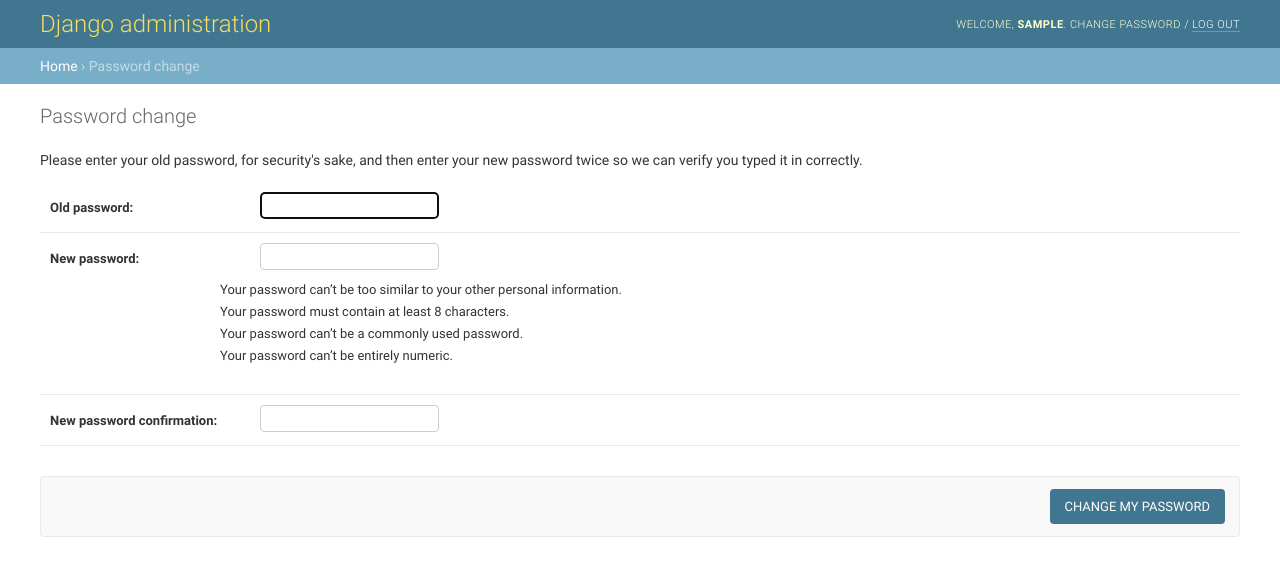
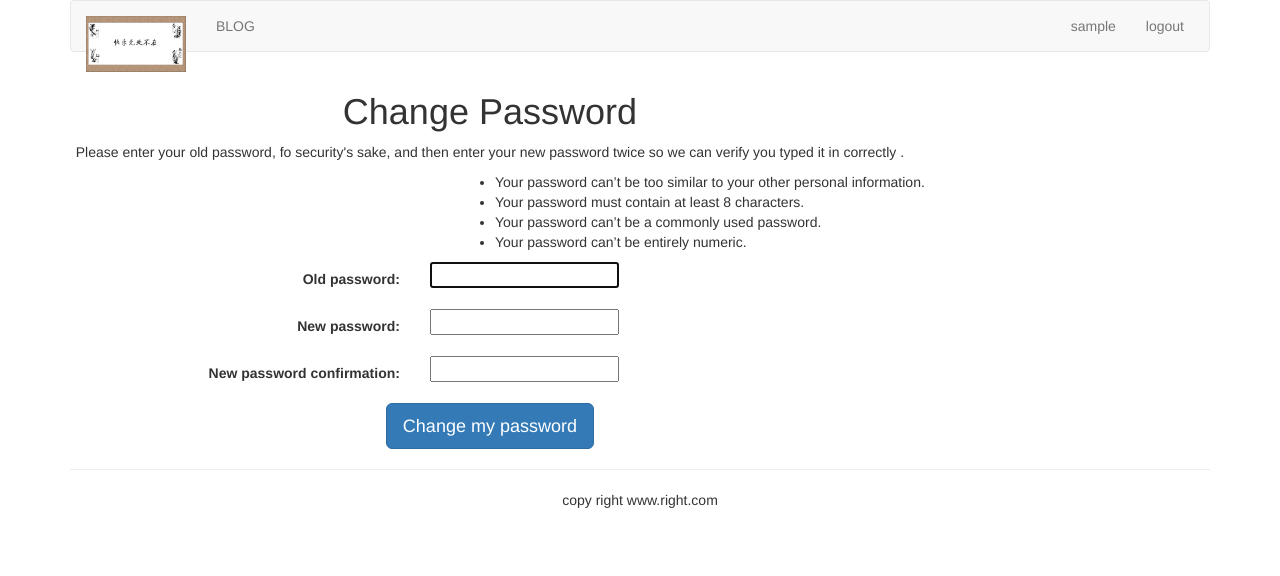
Before and after one commit to NoahGit/Python, a Django app: page /admin/password_change/ in a window 1280 px wide. Shown: the top 576 px of the page. Run offline with Django 3.2, Linux system fonts and the light colour scheme; the visitor is signed in with stand-in values (Sample User, id 1); some libraries are stand-ins or nearby versions.

Commit message:
20181201-92page

```diff
--- a/templates/registration/password_change_form.html
+++ b/templates/registration/password_change_form.html
@@ -1,60 +1,41 @@
-{% extends "admin/base_site.html" %}
-{% load i18n static %}
-{% block extrastyle %}{{ block.super }}<link rel="stylesheet" type="text/css" href="{% static "admin/css/forms.css" %}" />{% endblock %}
-{% block userlinks %}{% url 'django-admindocs-docroot' as docsroot %}{% if docsroot %}<a href="{{ docsroot }}">{% trans 'Documentation' %}</a> / {% endif %} {% trans 'Change password' %} / <a href="{% url 'admin:logout' %}">{% trans 'Log out' %}</a>{% endblock %}
-{% block breadcrumbs %}
-<div class="breadcrumbs">
-<a href="{% url 'admin:index' %}">{% trans 'Home' %}</a>
-&rsaquo; {% trans 'Password change' %}
-</div>
+{% extends "base.html" %}
+{% block title %}password change{% endblock %}
+{% block content %}
+    <div class="row text-center btn-group-vertical">
+        <h1>Change Password</h1>
+        <p>Please enter your old password, fo security's sake, and then enter your new password
+    twice so we can verify you typed it in correctly .</p>
+        {% if form.new_password1.help_text %}
+            <div class="text-left" style="margin-left:400px">
+                <p>{{ form.new_password1.help_text | safe }}</p>
+            </div>
+        {% endif %}
+        <form class="form-horizontal" action="." method="post">{% csrf_token %}
+            <div class="form-group">
+                <label class="col-md-5 control-label text-right">
+                    {{ form.old_password.label_tag }}
+                </label>
+                <div class="col-md-6 text-left">
+                    {{ form.old_password }}
+                </div>
+            </div>
+            <div class="form-group">
+                <label class="col-md-5 control-label text-right">
+                    {{ form.new_password1.label_tag }}
+                </label>
+                <div class="col-md-6 text-left">
+                    {{ form.new_password1 }}
+                </div>
+            </div>
+            <div class="form-group">
+                <label class="col-md-5 control-label text-right">
+                    {{ form.new_password2.label_tag }}
+                </label>
+                <div class="col-md-6 text-left">
+                    {{ form.new_password2 }}
+                </div>
+            </div>
+            <input type="submit" value="Change my password" class="btn btn-primary btn-lg"/>
+        </form>
+    </div>
 {% endblock %}
-
-{% block title %}{{ title }}{% endblock %}
-{% block content_title %}<h1>{{ title }}</h1>{% endblock %}
-
-{% block content %}<div id="content-main">
-
-<form method="post">{% csrf_token %}
-<div>
-{% if form.errors %}
-    <p class="errornote">
-    {% if form.errors.items|length == 1 %}{% trans "Please correct the error below." %}{% else %}{% trans "Please correct the errors below." %}{% endif %}
-    </p>
-{% endif %}
-
-
-<p>{% trans "Please enter your old password, for security's sake, and then enter your new password twice so we can verify you typed it in correctly." %}</p>
-
-<fieldset class="module aligned wide">
-
-<div class="form-row">
-    {{ form.old_password.errors }}
-    {{ form.old_password.label_tag }} {{ form.old_password }}
-</div>
-
-<div class="form-row">
-    {{ form.new_password1.errors }}
-    {{ form.new_password1.label_tag }} {{ form.new_password1 }}
-    {% if form.new_password1.help_text %}
-    <p class="help">{{ form.new_password1.help_text|safe }}</p>
-    {% endif %}
-</div>
-
-<div class="form-row">
-{{ form.new_password2.errors }}
-    {{ form.new_password2.label_tag }} {{ form.new_password2 }}
-    {% if form.new_password2.help_text %}
-    <p class="help">{{ form.new_password2.help_text|safe }}</p>
-    {% endif %}
-</div>
-
-</fieldset>
-
-<div class="submit-row">
-    <input type="submit" value="{% trans 'Change my password' %}" class="default" />
-</div>
-
-</div>
-</form></div>
-
-{% endblock %}
```
Also changed, not shown: mysite/settings.py (+0 -25 lines), templates/registration/password_change_done.html (+6 -14 lines).
